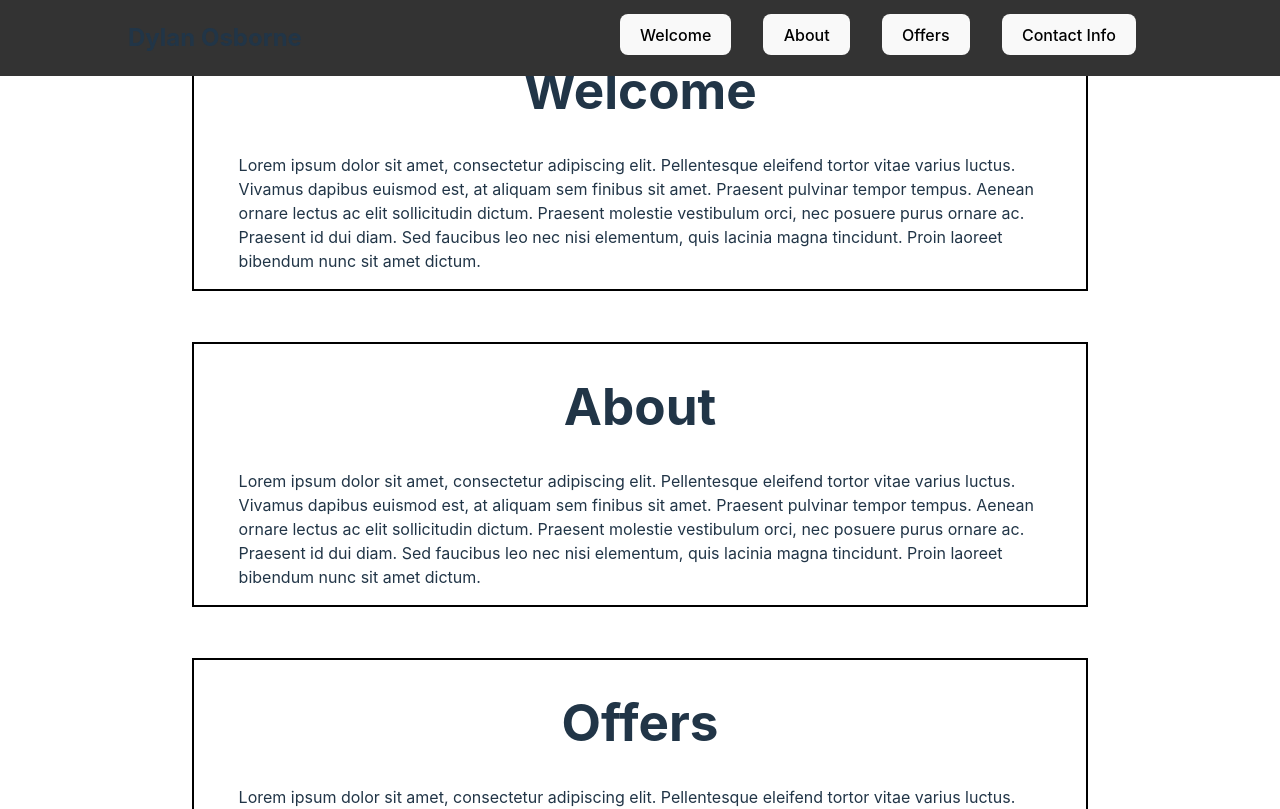
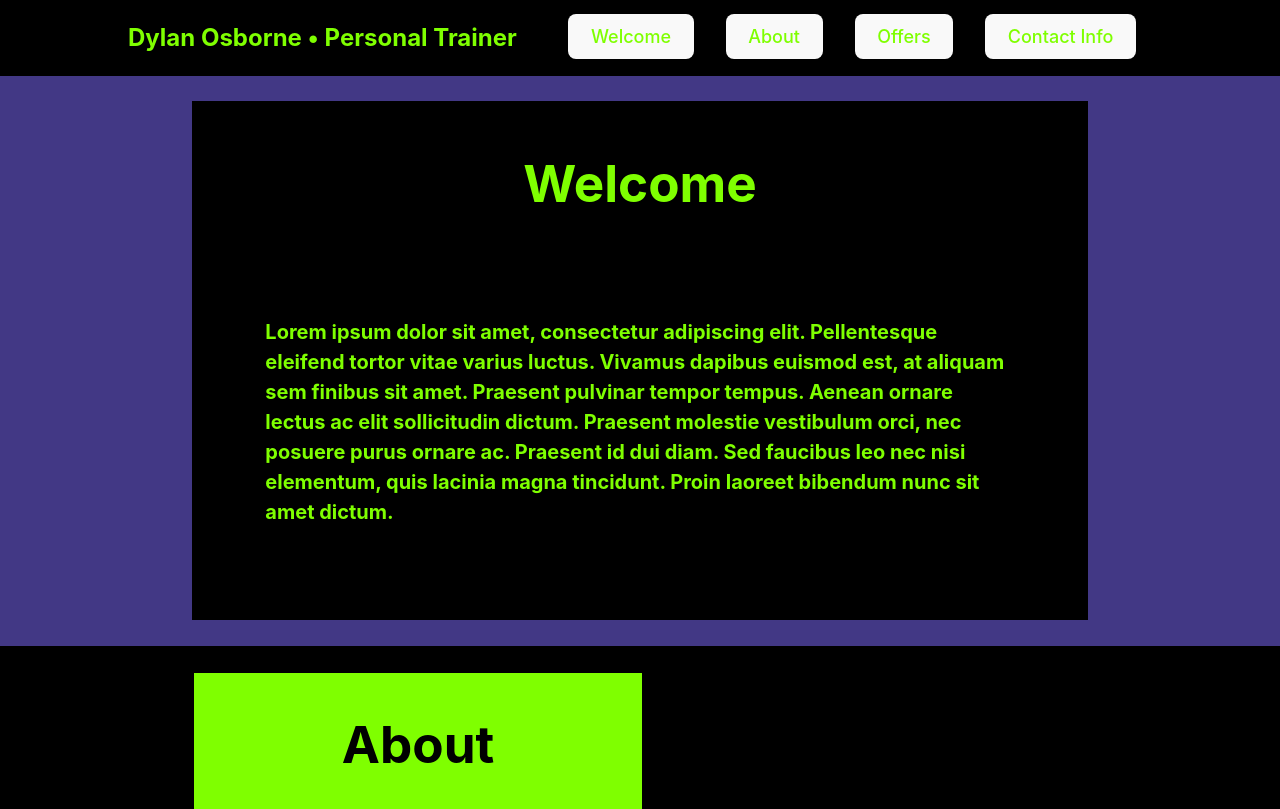
Before and after one commit to DylanOsborne/PT_Portfolio_Website, a React (Vite) app: page / in a window 1280 px wide. Shown: the top 809 px of the page. Built offline with nearby package versions, Linux system fonts and the light colour scheme.

Commit message:
UI changes made

```diff
--- a/src/App.css
+++ b/src/App.css
@@ -1,24 +1,33 @@
+h1:hover, h2:hover, p:hover {
+  cursor: default;
+}
+
+p {
+  font-size: 20px;
+}
+
+button {
+  color: chartreuse;
+}
+
 .navbar {
   overflow: hidden;
-  background-color: #333;
+  background-color: black;
   position: fixed;
   top: 0;
   width: 100%;
   z-index: 100;
+  color: chartreuse;
+  border-bottom: rgb(66, 56, 133) solid 5px;
 }
 
 .navbar a {
   float: left;
   display: block;
-  color: #f2f2f2;
   text-align: center;
   padding: 14px 16px;
   text-decoration: none;
-}
-
-.navbar a:hover {
-  background-color: #ddd;
-  color: black;
+  font-size: 18px;
 }
 
 .navbar_left {
@@ -30,8 +39,6 @@
   padding-right: 10%;
   float: right;
 }
-
-
 
 .segment_div {
   padding: 2%;
@@ -45,9 +52,42 @@
 
 .heading {
   text-align: center;
+  padding-top: 2%;
 }
 
 .text {
-  padding-left: 5%;
-  padding-right: 5%;
+  padding: 8%;
 }
+
+#welcome_segment_div {
+  margin-top: 75px;
+}
+
+#welcome_segment_div, #offer_segment_div {
+  background-color:rgb(66, 56, 133);
+  color:chartreuse;
+}
+
+#welcome_segment_container, #offer_segment_container  {
+  background-color: black;
+  font-weight: bold;
+}
+
+#about_segment_div, #contact_segment_div {
+  background-color: black;
+  color: black;
+}
+
+#about_segment_container, #contact_segment_container {
+  background-color: chartreuse;
+  font-weight: bold;
+}
+
+#about_segment_container   {
+  width: 50%;
+}
+
+#offer_segment_container {
+  width: 50%;
+  margin-left: auto;
+}
--- a/src/App.jsx
+++ b/src/App.jsx
@@ -8,7 +8,7 @@ function App() {
     <>
       <div className='navbar'>
         <div className='navbar_left'>
-          <h2>Dylan Osborne</h2>
+          <h2>Dylan Osborne • Personal Trainer</h2>
         </div>
 
         <div className='navbar_right'>
```
